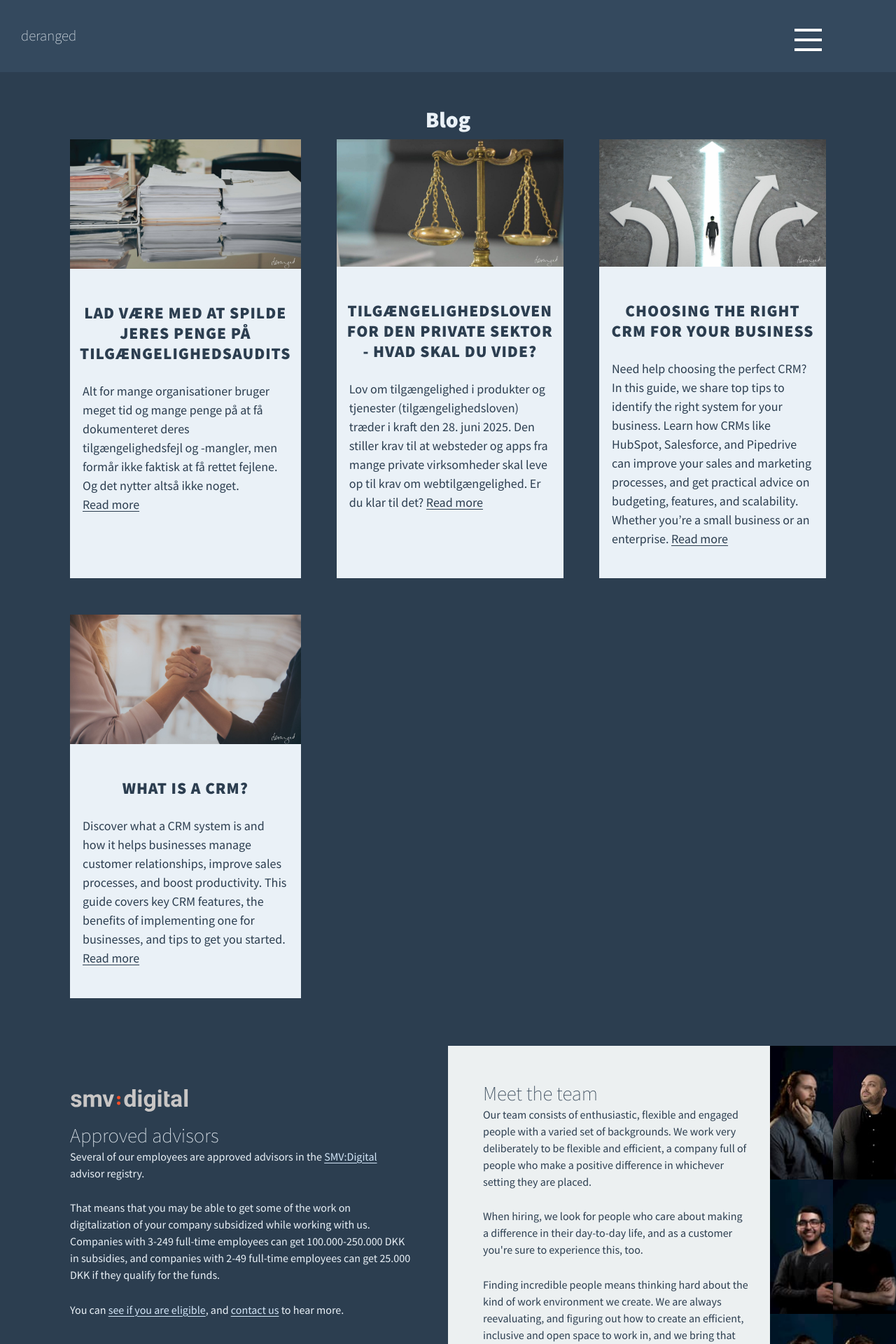
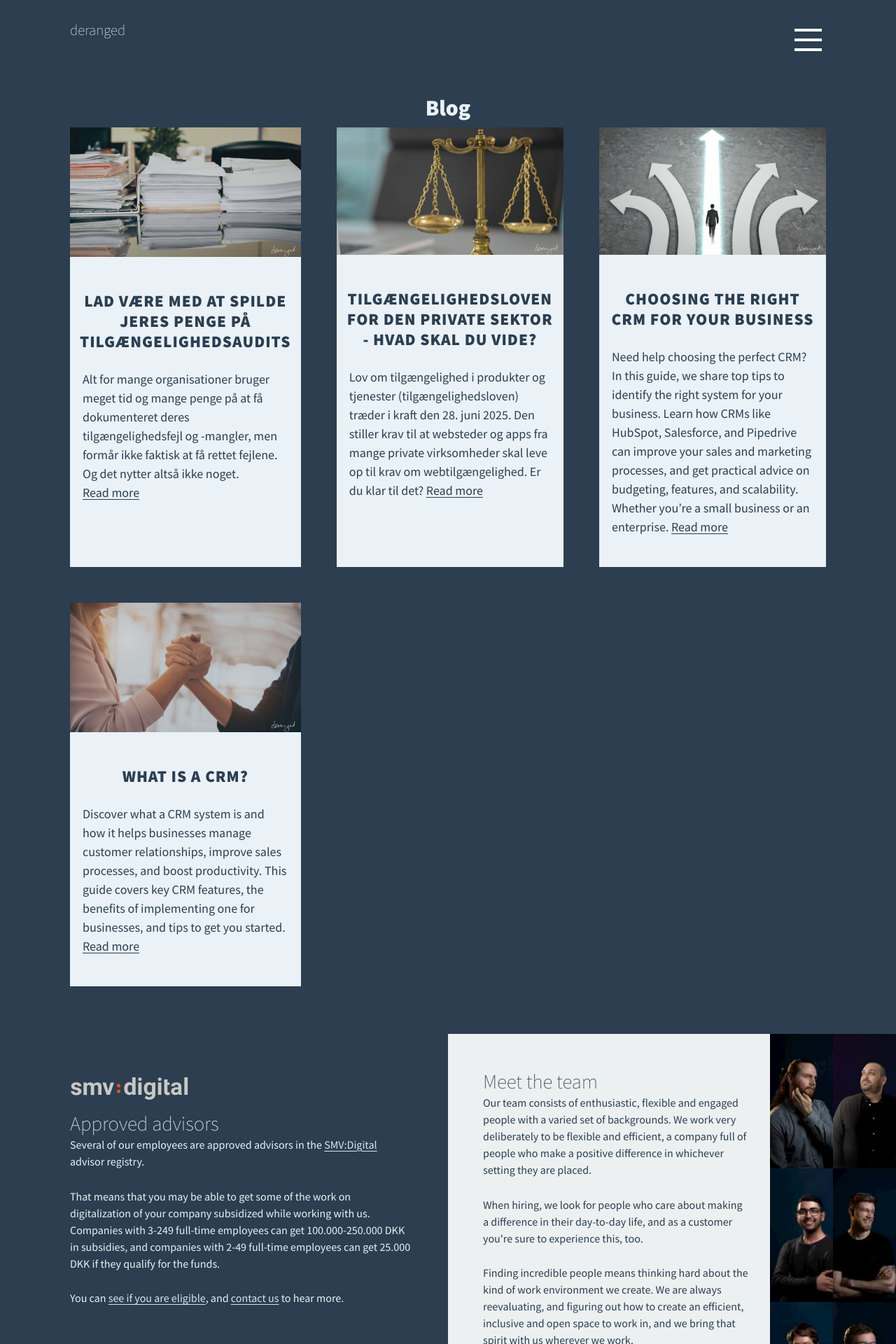
Before and after one commit to derangeddk/deranged.dk, a Jekyll site: the page built from blog/index.html, in a window 1280 px wide. Shown: the top 1920 px of the page at 70% size. Built offline with Jekyll 4.4.1, drawn with Linux system fonts in a browser that asks for light colours; some web fonts are replaced; comment, search, counter and statistics services are not loaded.

Commit message:
Align logo on blog page placement with blog content pages and frontpage

```diff
--- a/blog/index.html
+++ b/blog/index.html
@@ -8,54 +8,10 @@ sitemap_include: 'yes'
 
 <link href="/css/homestyle.css" rel="stylesheet" type="text/css" />
 
-<style type="text/css" scoped>
-  .header {
-    background: rgba(52, 73, 94, 1);
-    display: grid;
-    grid-template-columns: 150px 1fr;
-    color: #eaf1f7;
-    padding: 30px;
-    text-align: left;
-  }
-
-  .header .logo {
-    color: inherit;
-    text-decoration: inherit;
-    font-weight: 200;
-    font-size: 1.3em;
-    position: relative;
-    z-index: 11;
-    padding: 0.4em 0;
-  }
-
-  .header h1 {
-    margin: 0;
-    padding: 0;
-    margin-top: -9px;
-    font-weight: 200;
-    font-size: 3em;
-  }
-
-  .header h1 a {
-    color: inherit;
-    text-decoration: inherit;
-  }
-
-  .big-heading {
-    text-align: left;
-    font-size: 4em;
-    font-weight: 500;
-  }
-
-  @media (max-width: 600px) {
-    .header {
-      grid-template-columns: 1fr;
-    }
-  }
-</style>
-
-<section class="header" role="banner">
-  <a href="/" class="logo">deranged</a>
+<section class="section--dark">
+  <div class="header" role="banner">
+    <a href="/" class="logo">deranged</a>
+  </div>
 </section>
 
 {% include latest-posts.html blog='true' %}
```
